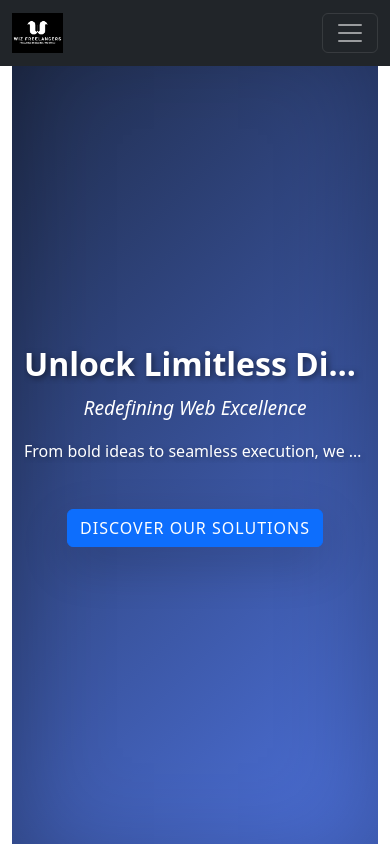
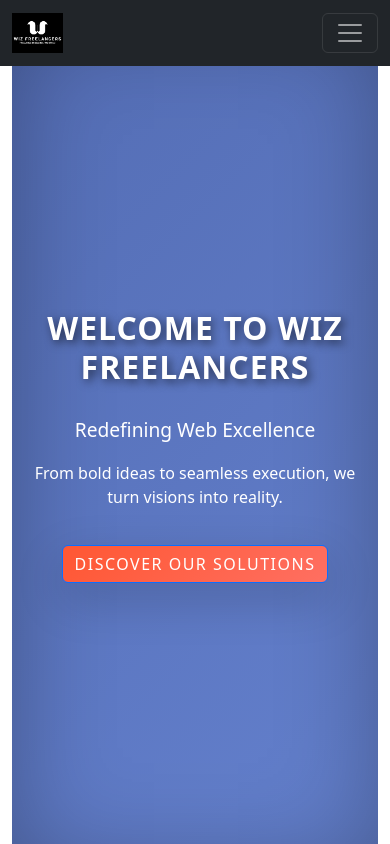
Before and after one commit to wiz-freelancers/wizfreelancers, a React (Create React App) app in the folder wiz/: page / in a window 390 px wide. Shown: the top 844 px of the page. Built offline with nearby package versions, Linux system fonts and the light colour scheme.

Commit message:
first commit

```diff
--- a/wiz/src/components/Home.css
+++ b/wiz/src/components/Home.css
@@ -1,12 +1,11 @@
 /* Hero Section */
 .hero-section {
     position: relative;
-    background-image: linear-gradient(135deg, #1E2A47, #4E73DF);
-    background-size: cover;
-    background-position: center center;
+    background: linear-gradient(135deg, #3A4E8C, #7A9BF0); /* Dynamic gradient background */
+    background-size: 400% 400%; /* Large background for smooth animation */
     color: white;
     display: flex;
-    flex-direction: column;
+    flex-direction: column; /* Ensure vertical stacking of content */
     justify-content: center;
     align-items: center;
     text-align: center;
@@ -15,109 +14,103 @@
     z-index: 1;
     overflow: hidden;
     box-shadow: inset 0 0 100px rgba(0, 0, 0, 0.3);
-    animation: gradientAnimation 15s ease infinite;
-    padding: 0 30px;
+    animation: gradientAnimation 20s ease infinite; /* Smooth gradient animation */
+    padding: 0 40px;
     margin: 0;
 }
 
 @keyframes gradientAnimation {
-    0% { background-position: 0 0; }
+    0% { background-position: 0% 0%; }
+    25% { background-position: 100% 0%; }
     50% { background-position: 100% 100%; }
-    100% { background-position: 0 0; }
+    75% { background-position: 0% 100%; }
+    100% { background-position: 0% 0%; }
+}
+
+/* Heading and Content */
+.hero-title {
+    font-size: 4.5rem; /* Large title size for impact */
+    font-weight: 800;
+    text-transform: uppercase;
+    text-shadow: 3px 3px 10px rgba(0, 0, 0, 0.6);
+    letter-spacing: 3px; /* Elegant letter spacing */
+    width: 100%;
+    display: block; /* Ensure the title is a single line */
+    margin-bottom: 30px; /* Space between title and button */
+}
+
+/* Button Styling */
+.hero-btn {
+    margin-top: 20px;
+    padding: 16px 40px;
+    font-size: 1.3rem;
+    border-radius: 50px;
+    transition: all 0.4s ease-in-out;
+    background: linear-gradient(135deg, #FF5733, #FF6F61); /* Gradient button color */
+    border: none;
+    color: white;
+    text-transform: uppercase;
+    letter-spacing: 1.5px;
+    box-shadow: 0 6px 15px rgba(0, 0, 0, 0.4);
+    cursor: pointer;
+    display: inline-block;
+}
+
+.hero-btn:hover {
+    background: linear-gradient(135deg, #C13C27, #D14E3A); /* Hover effect with gradient */
+    box-shadow: 0 10px 25px rgba(0, 0, 0, 0.5);
+    transform: translateY(-3px);
+}
+
+.hero-btn:focus {
+    outline: none;
+}
+
+.hero-btn:active {
+    transform: translateY(1px); /* Active state effect */
+}
+
+/* Responsive Adjustments */
+@media (max-width: 1024px) {
+    .hero-section {
+        padding: 0 25px;
     }
 
     .hero-title {
         font-size: 3.5rem;
-    font-weight: bold;
-    animation: fadeIn 1.5s ease-in-out;
-    margin-bottom: 10px;
-    text-shadow: 2px 2px 6px rgba(0, 0, 0, 0.5);
-    white-space: nowrap; /* Prevents text from breaking into multiple lines */
-    overflow: hidden;
-    text-overflow: ellipsis; /* Adds ellipsis if text overflows */
-  }
-
-  .hero-slogan {
-    font-size: 1.5rem;
-    font-weight: 400;
-    margin-top: 10px;
-    font-style: italic;
-    white-space: nowrap;
-    overflow: hidden;
-    text-overflow: ellipsis;
-  }
-
-  .hero-subtitle {
-    font-size: 1.2rem;
-    margin-top: 15px;
-    text-shadow: 2px 2px 6px rgba(0, 0, 0, 0.3);
-    font-weight: 300;
-    max-width: 600px;
-    margin-left: auto;
-    margin-right: auto;
-    white-space: nowrap;
-    overflow: hidden;
-    text-overflow: ellipsis;
+        letter-spacing: 2px;
     }
 
     .hero-btn {
-    margin-top: 30px;
-    padding: 12px 30px;
+        padding: 14px 35px;
         font-size: 1.2rem;
-    border-radius: 30px;
-    transition: all 0.3s ease-in-out;
-    background-color: #0056b3;
-    border: none;
-    color: white;
-    text-transform: uppercase;
-    letter-spacing: 1px;
-    box-shadow: 0 4px 10px rgba(0, 0, 0, 0.2);
+    }
 }
 
-  .hero-btn:hover {
-    background-color: #00408d;
-    box-shadow: 0 6px 15px rgba(0, 0, 0, 0.3);
-  }
-
-  /* Responsive Adjustments */
-  @media (max-width: 1024px) {
+@media (max-width: 768px) {
     .hero-section {
         padding: 0 20px;
     }
 
     .hero-title {
         font-size: 2.8rem;
-    }
-
-    .hero-slogan {
-      font-size: 1.4rem;
-    }
-
-    .hero-subtitle {
-      font-size: 1.1rem;
+        letter-spacing: 1.5px;
     }
 
     .hero-btn {
-      padding: 10px 25px;
+        padding: 12px 30px;
         font-size: 1.1rem;
     }
 }
 
-  @media (max-width: 768px) {
+@media (max-width: 480px) {
     .hero-section {
         padding: 0 15px;
     }
 
     .hero-title {
-      font-size: 2.4rem;
-    }
-
-    .hero-slogan {
-      font-size: 1.3rem;
-    }
-
-    .hero-subtitle {
-      font-size: 1rem;
+        font-size: 2.2rem;
+        letter-spacing: 1px;
     }
 
     .hero-btn {
@@ -126,28 +119,9 @@
     }
 }
 
-  @media (max-width: 480px) {
-    .hero-section {
-      padding: 0 10px;
-    }
 
-    .hero-title {
-      font-size: 1.8rem;
-    }
 
-    .hero-slogan {
-      font-size: 1rem;
-    }
 
-    .hero-subtitle {
-      font-size: 0.9rem;
-    }
-
-    .hero-btn {
-      padding: 8px 20px;
-      font-size: 0.9rem;
-    }
-  }
 
 
 
--- a/wiz/src/components/Home.jsx
+++ b/wiz/src/components/Home.jsx
@@ -15,7 +15,7 @@
   <div className="container">
     <div className="row align-items-center justify-content-center text-center">
       <div className="col-lg-12">
-        <h1 className="hero-title">Unlock Limitless Digital Possibilities</h1>
+        <h1 className="hero-title">WELCOME TO WIZ FREELANCERS</h1>
         <p className="hero-slogan">Redefining Web Excellence</p>
         <p className="hero-subtitle">From bold ideas to seamless execution, we turn visions into reality.</p>
         <Link to="/services" className="hero-btn btn btn-primary shadow-lg hover-btn">Discover Our Solutions</Link>
```
Lines whose indentation alone changed are shown as unchanged.
